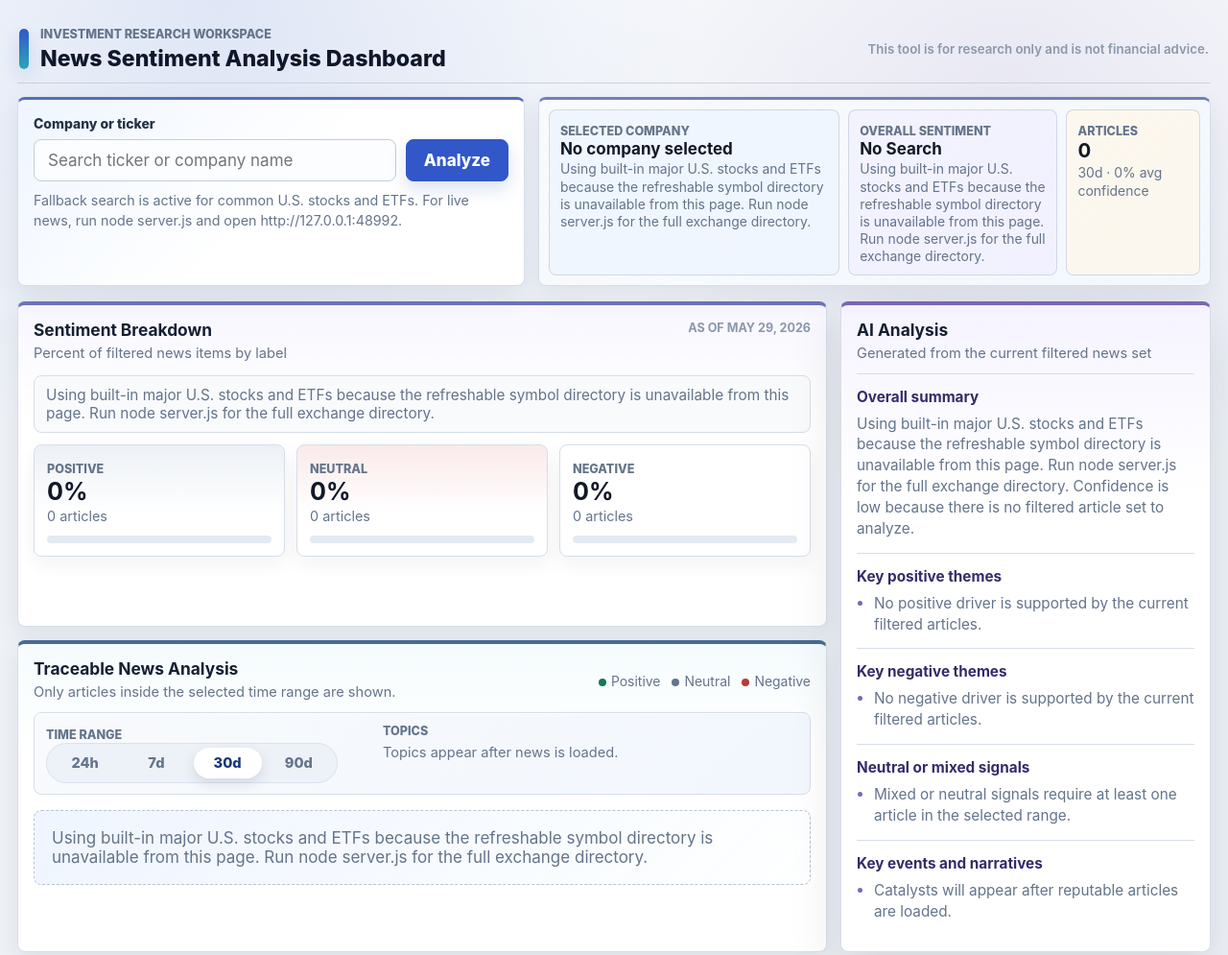
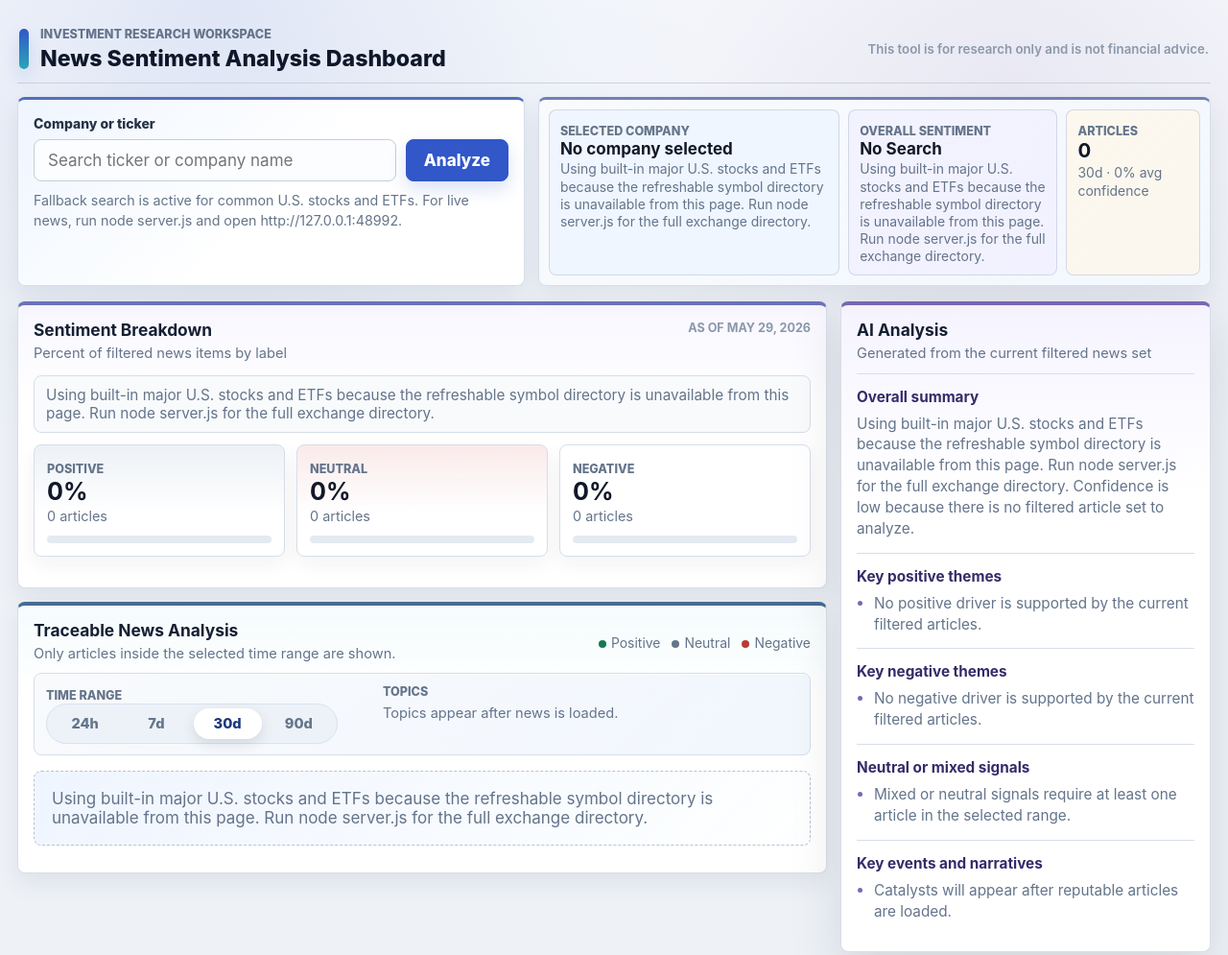
Before and after one commit to Citrus221/News-Sentiment-Analysis, a website: page index.html in a window 1280 px wide. Shown: the top 995 px of the page at 96% size. Drawn offline with Linux system fonts and the light colour scheme; no server answers.

Commit message:
Prevent breakdown panel from stretching

```diff
--- a/styles.css
+++ b/styles.css
@@ -433,6 +433,8 @@ h3 {
 .main-column {
   display: grid;
   gap: 14px;
+  align-content: start;
+  grid-auto-rows: max-content;
   min-width: 0;
 }
 
```
